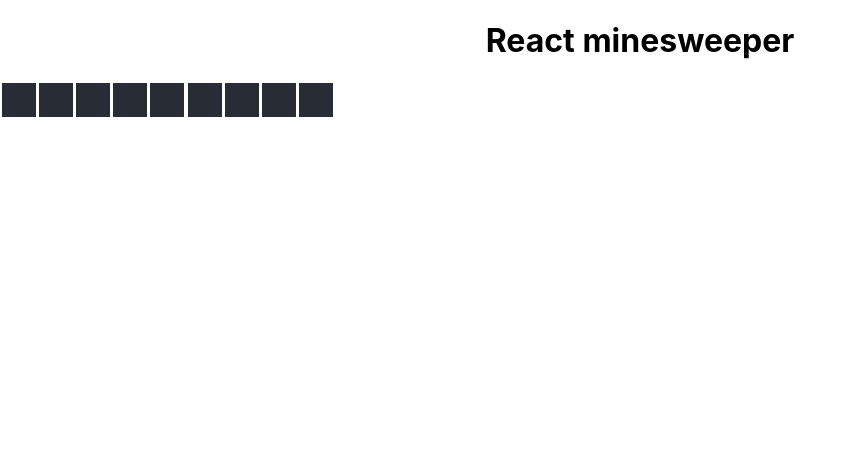
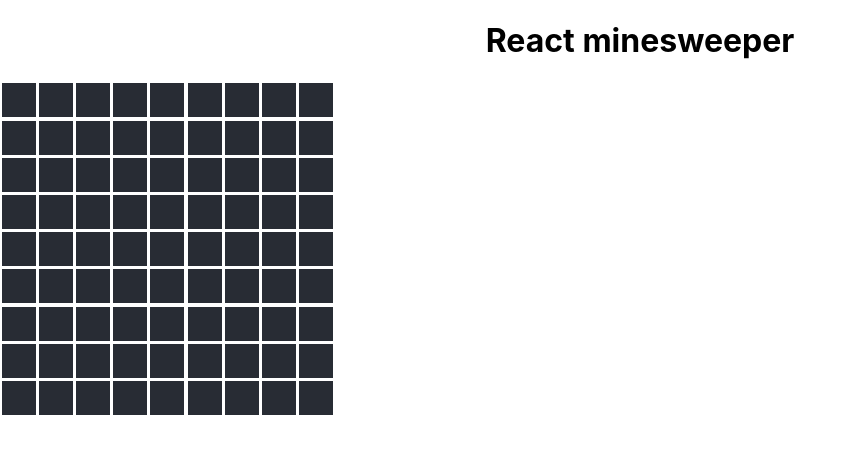
Before and after one commit to ksugimori/react-minesweeper, a React (Create React App) app: page / in a window 1280 px wide. Shown: the top 454 px of the page, without its empty margins (0-855 px from the left). Built offline with nearby package versions, Linux system fonts and the light colour scheme.

Commit message:
複数行表示対応

```diff
--- a/src/components/MsField.tsx
+++ b/src/components/MsField.tsx
@@ -1,4 +1,5 @@
 import React, { useState } from 'react';
+import Point from '../models/Point';
 import PointSet from '../models/PointSet';
 import MsCell from "./MsCell";
 import "./MsField.scss";
@@ -21,31 +22,34 @@ export default function MsField() {
     width: 9, height: 9, mines: defaultMines, openCells: new PointSet()
   })
 
-  const openCell = (i: number) => {
+  const openCell = (p: Point) => {
     const newOpenCells = state.openCells.clone()
-    newOpenCells.add({ x: i, y: 0 });
+    newOpenCells.add(p);
     setState({ ...state, openCells: newOpenCells })
   }
 
 
-  const row = [];
-  for (let x = 0; x < state.width; x++) {
-    const isOpen = state.openCells.includes({ x: x, y: 0 })
-    const count = state.mines.countNeighbors({ x: x, y: 0 });
-
-    row.push(<MsCell
-      key={x}
-      count={count}
-      isOpen={isOpen}
-      onClick={() => openCell(x)}
-    />)
+  const rows = [];
+  for (let y = 0; y < state.height; y++) {
+    const row = [];
+    for (let x = 0; x < state.width; x++) {
+      row.push(<MsCell
+        key={x}
+        count={state.mines.countNeighbors({ x, y })}
+        isOpen={state.openCells.includes({ x, y })}
+        onClick={() => openCell({ x, y })}
+      />)
+    }
+    rows.push((
+      <div key={y} className="field-row">
+        {row}
+      </div>
+    ))
   }
 
   return (
     <div className="field">
-      <div className="field-row">
-        {row}
-      </div>
+      {rows}
     </div>
   );
 }
```
